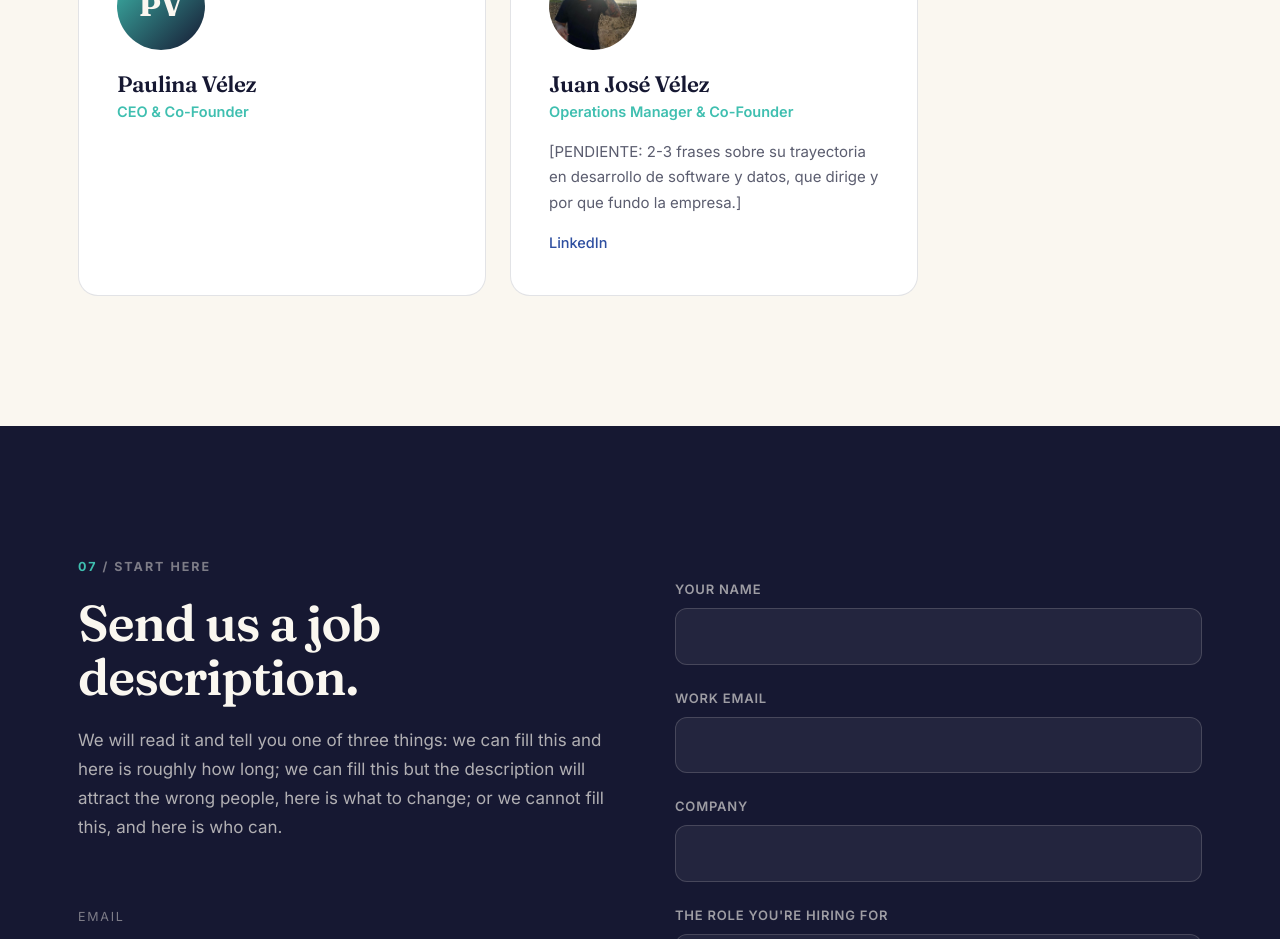
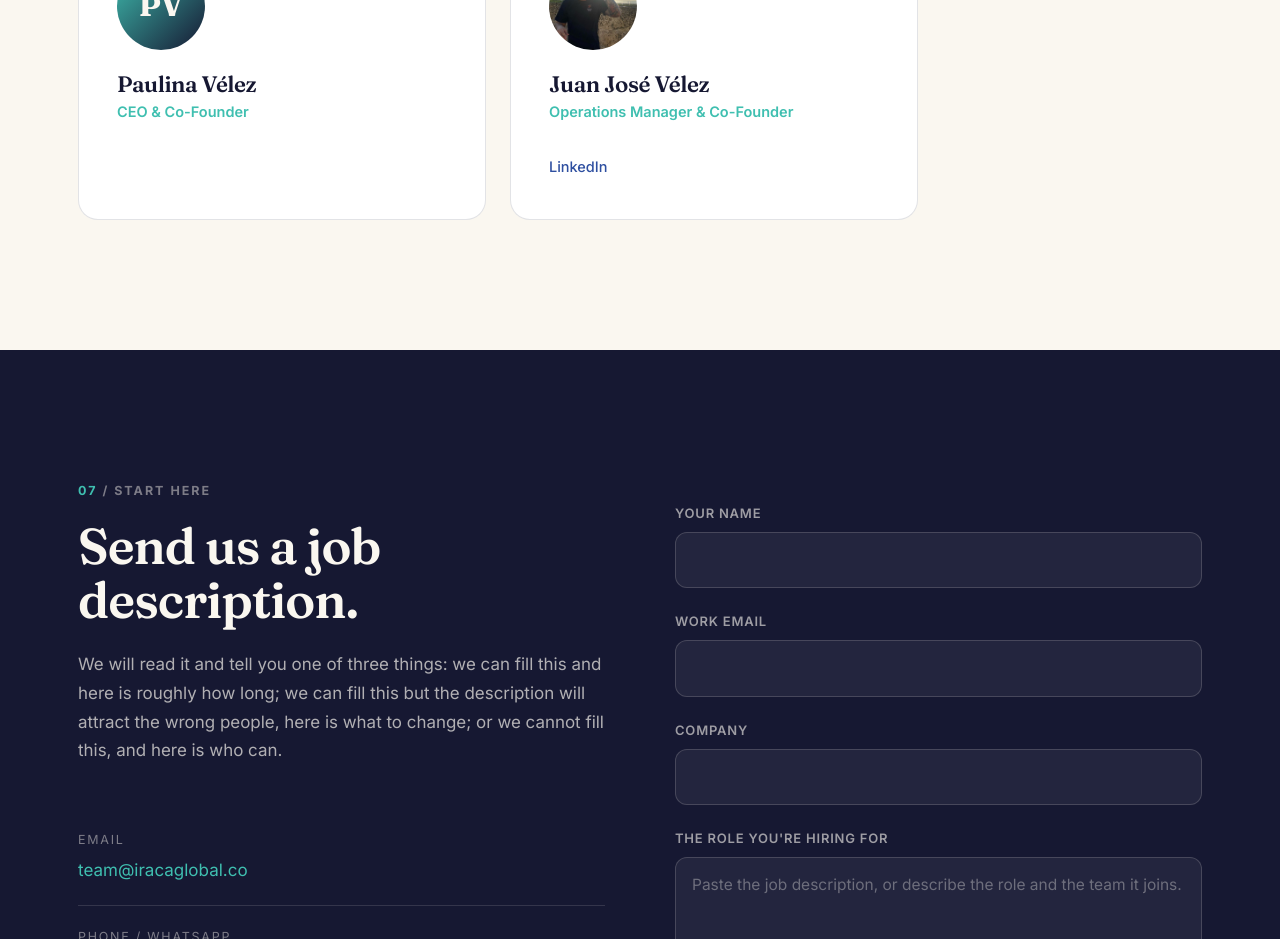
Before and after one commit to juanjovelezc/iraca-global, a React (Vite) app: page / in a window 1280 px wide. Shown: the part 6340-7279 px from the top of the page. Built offline with nearby package versions, Linux system fonts and the light colour scheme.

Commit message:
Remove pending bio placeholder from Juan José

```diff
--- a/src/content/site.ts
+++ b/src/content/site.ts
@@ -146,7 +146,7 @@ export const team = {
       initials: 'JV',
       name: 'Juan José Vélez',
       role: 'Operations Manager & Co-Founder',
-      bio: '[PENDIENTE: 2-3 frases sobre su trayectoria en desarrollo de software y datos, que dirige y por que fundo la empresa.]',
+      bio: '',
       photo: '/juan-jose-velez.jpg',
       linkedin: 'https://www.linkedin.com/in/juan-jos%C3%A9-v%C3%A9lez-cano-13201a228/',
     },
```
